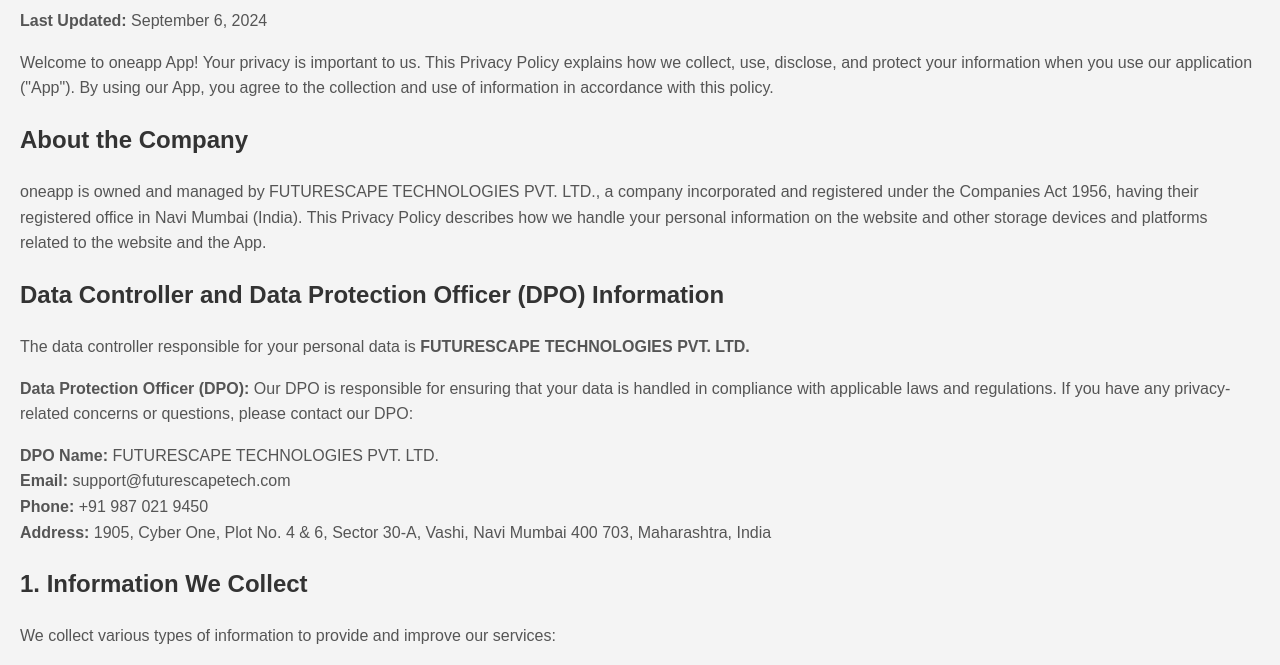
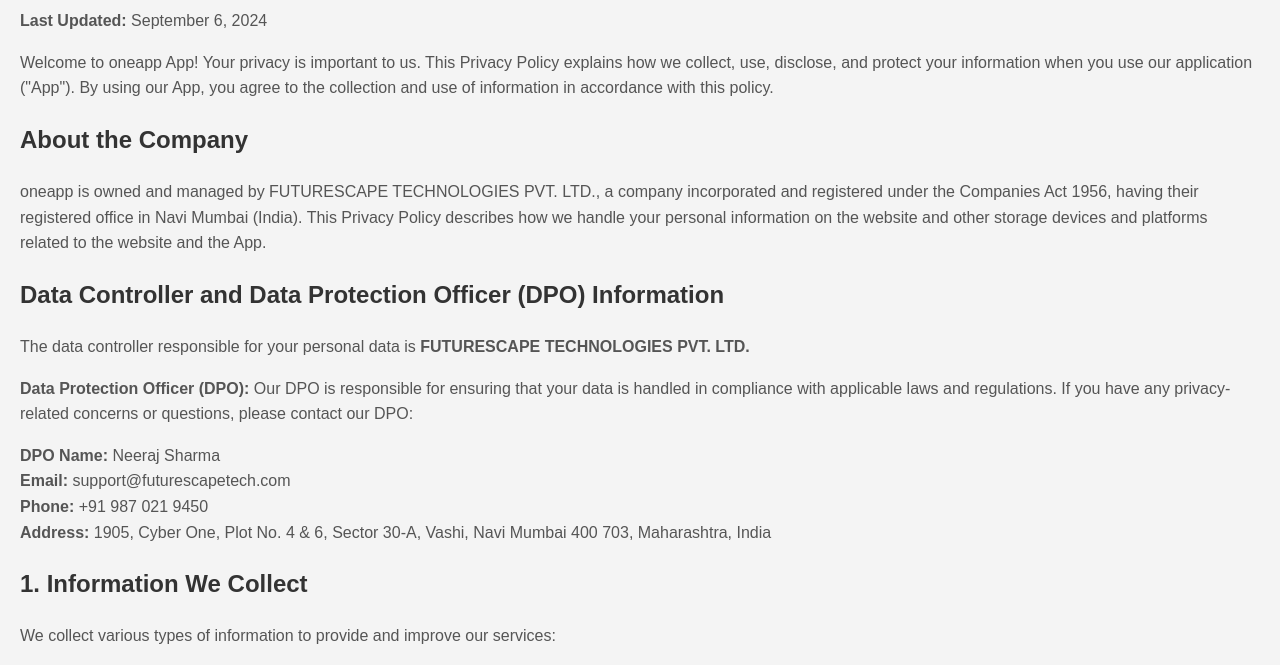
Before and after one commit to rohitjain9323/privacy_policy, a plain HTML site: page privacy_policy.html in a window 1280 px wide. Shown: the part 106-771 px from the top of the page. Drawn offline with Linux system fonts and the light colour scheme.

Commit message:
Update privacy_policy.html

```diff
--- a/privacy_policy.html
+++ b/privacy_policy.html
@@ -37,7 +37,7 @@
     <h2>Data Controller and Data Protection Officer (DPO) Information</h2>
     <p>The data controller responsible for your personal data is <strong>FUTURESCAPE TECHNOLOGIES PVT. LTD.</strong></p>
     <p><strong>Data Protection Officer (DPO):</strong> Our DPO is responsible for ensuring that your data is handled in compliance with applicable laws and regulations. If you have any privacy-related concerns or questions, please contact our DPO:</p>
-    <p><strong>DPO Name:</strong> FUTURESCAPE TECHNOLOGIES PVT. LTD. <br>
+    <p><strong>DPO Name:</strong> Neeraj Sharma<br>
     <strong>Email:</strong> support@futurescapetech.com <br>
     <strong>Phone:</strong>  +91 987 021 9450 <br>
     <strong>Address:</strong> 1905, Cyber One, Plot No. 4 & 6, Sector 30-A, Vashi, Navi Mumbai 400 703, Maharashtra, India</p>
```
